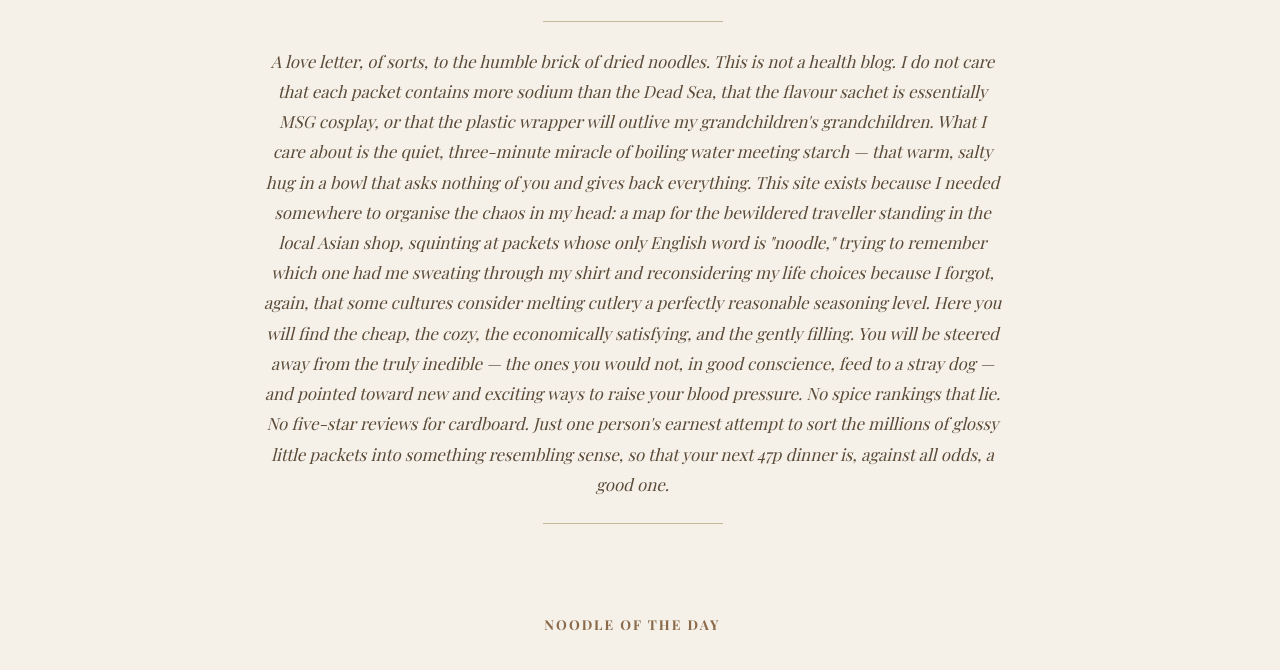
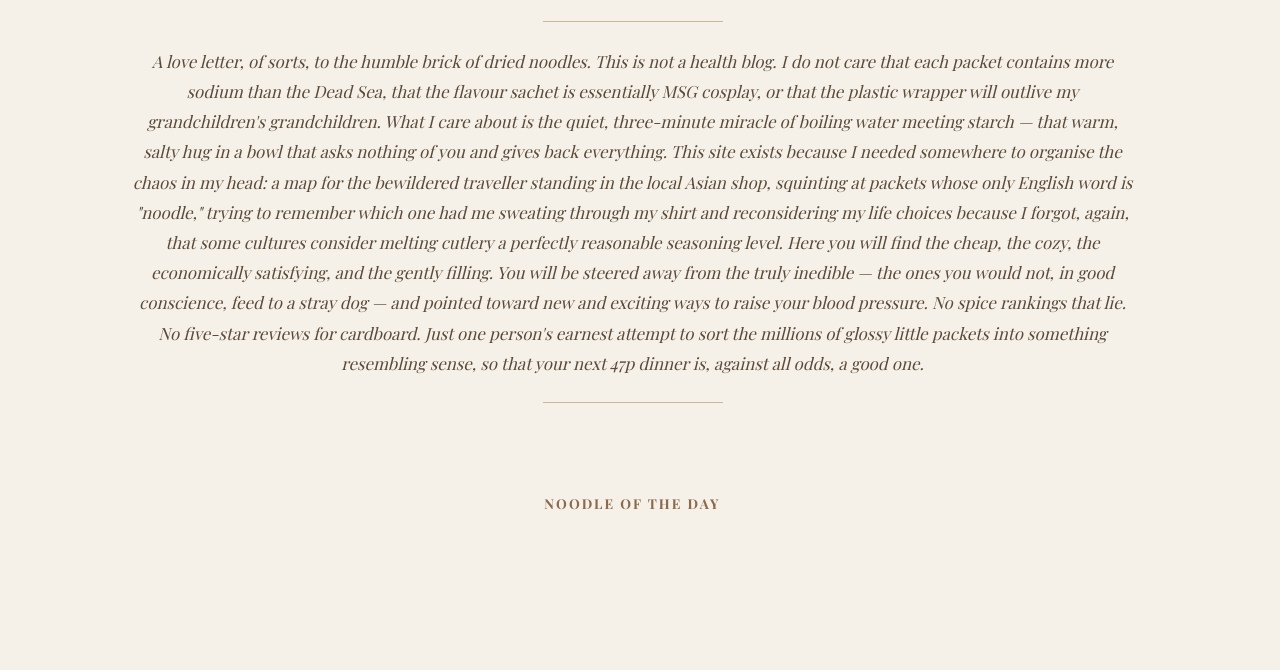
Before and after one commit to EduardBenet/noodle-classifier, an Eleventy site: page src/index.html in a window 1280 px wide. Shown: the part 240-910 px from the top of the page. After the commit the page ends 804 px from the top, so only its background shows below. Built offline with nearby package versions, Linux system fonts and the light colour scheme; Eleventy itself is replaced by a stand-in of ours; files that its build step writes are made by us from their sources; no server answers; a web font is replaced by a local one.

Commit message:
style changes

```diff
--- a/src/assets/css/style.css
+++ b/src/assets/css/style.css
@@ -117,9 +117,9 @@ textarea {
 
 /* ========== Home Page ========== */
 .home-main {
-    max-width: 800px;
+    max-width: 1000px;
     margin: 0 auto;
-    padding: 4rem 1rem 2rem;
+    padding: 4rem 2rem 2rem;
     text-align: center;
 }
 
@@ -141,8 +141,7 @@ textarea {
     font-size: 1.05rem;
     line-height: 1.8;
     color: #5a4a38;
-    max-width: 740px;
-    margin: 0 auto 1.5rem;
+    margin: 0 0 1.5rem;
 }
 
 .hero hr {
```
Also changed, not shown: README.md.
